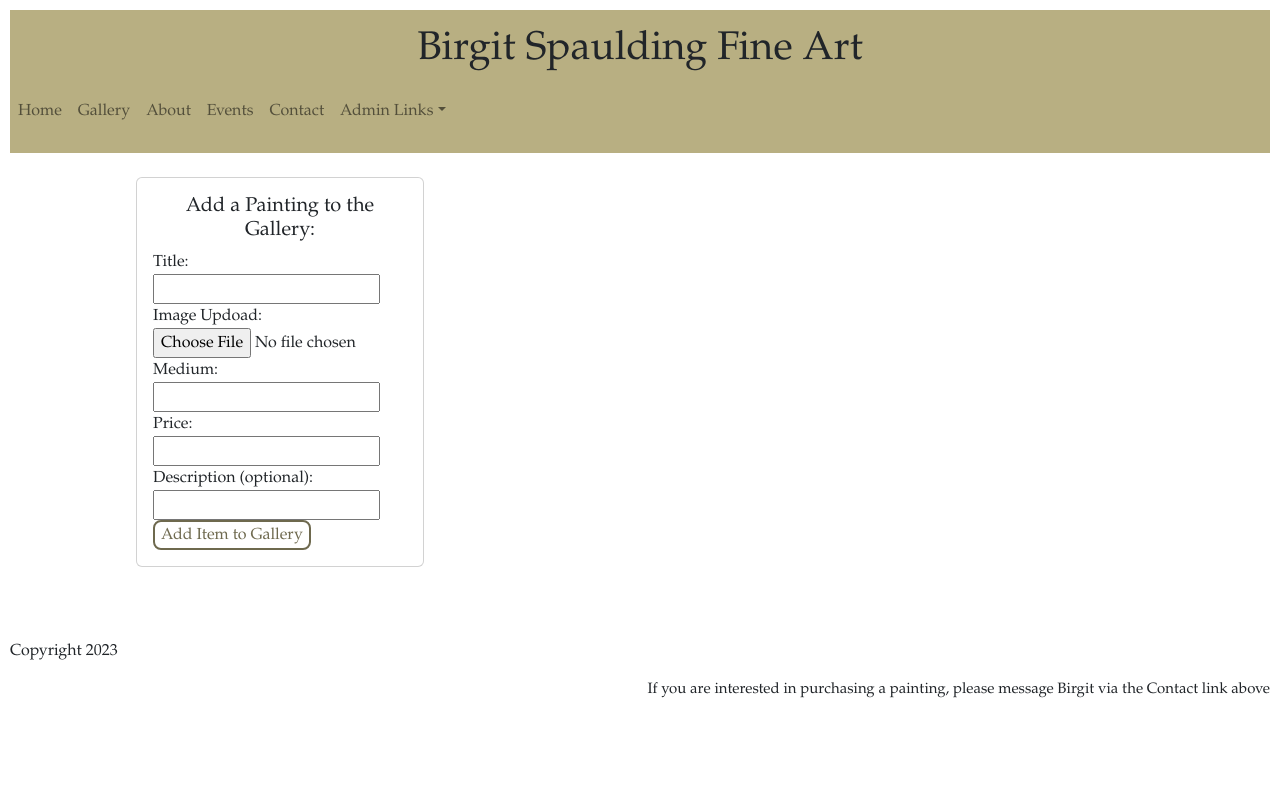
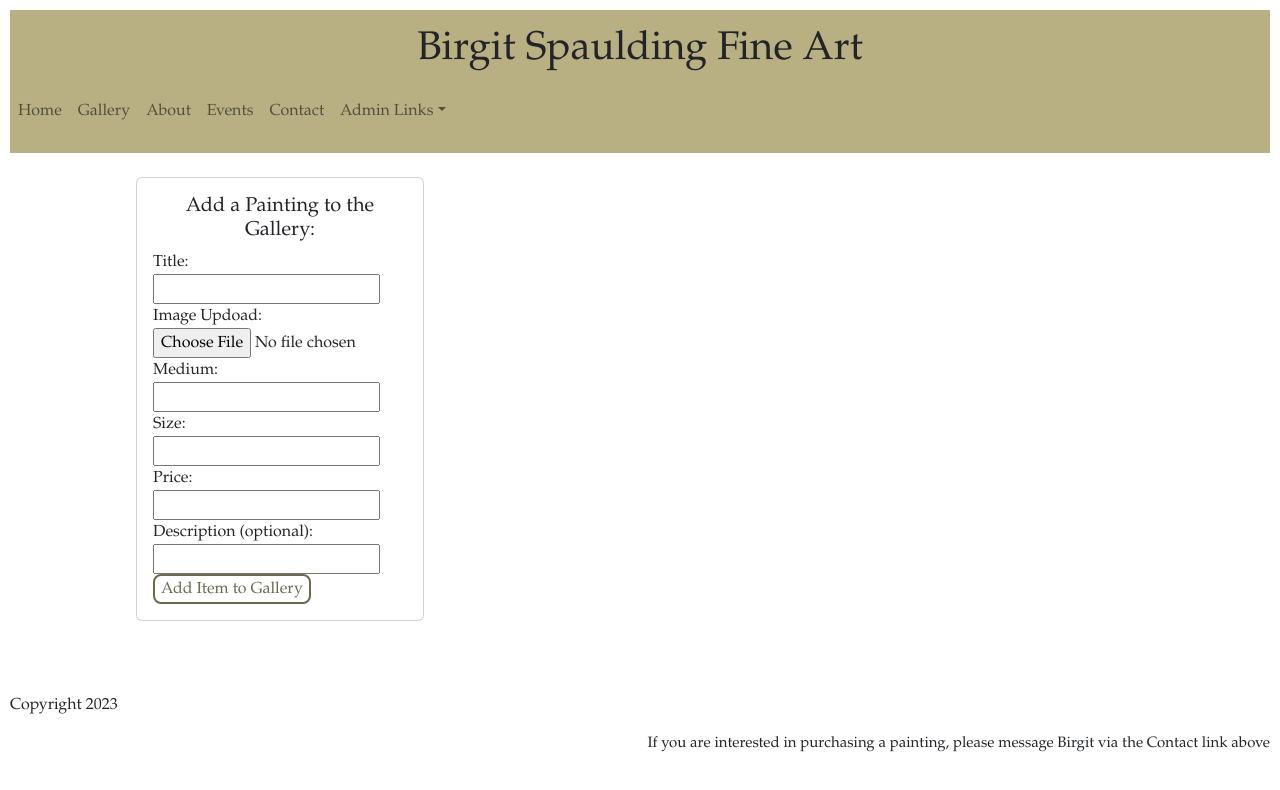
Before and after one commit to robynspaulding/Birgit_Spaulding_Fine_Art, a React (Vite) app: page /galleries/new in a window 1280 px wide. Shown: the top 790 px of the page. Built offline with nearby package versions, Linux system fonts and the light colour scheme.

Commit message:
adds size imput for galleriesNew

```diff
--- a/src/GalleriesNew.jsx
+++ b/src/GalleriesNew.jsx
@@ -47,6 +47,11 @@ export function GalleriesNew() {
                 <input type="text" name="materials" />
               </div>
               <div>
+                Size:
+                <br />
+                <input type="text" name="size" />
+              </div>
+              <div>
                 Price:
                 <br />
                 <input type="text" name="price" />
```
